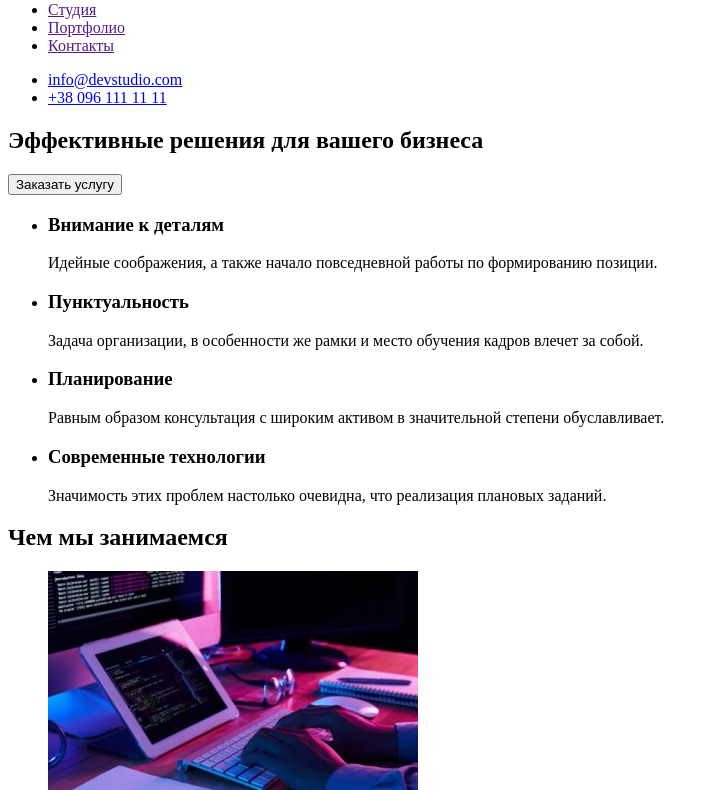
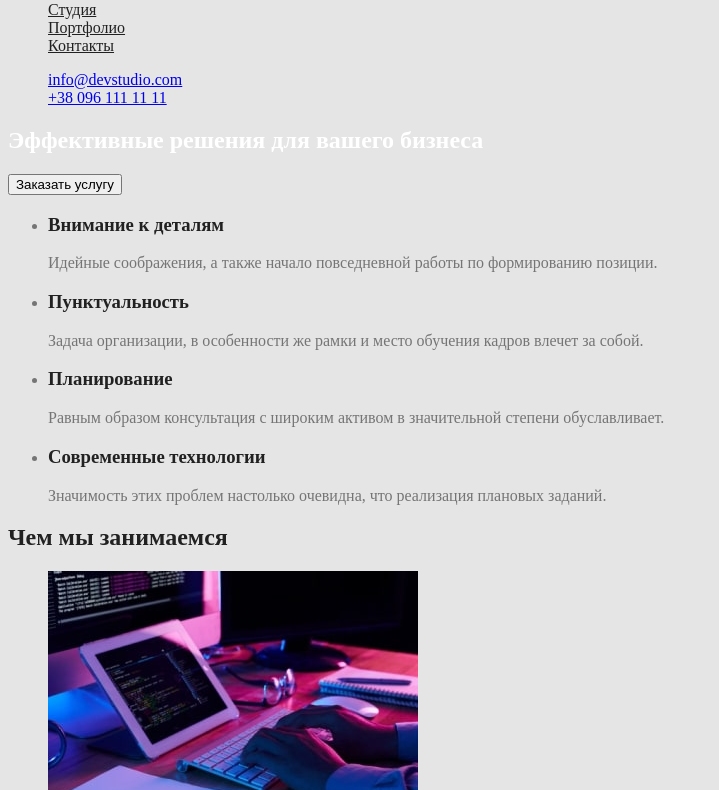
Before and after one commit to mrn2022mlcn/-goit-markup-hw-02, a plain HTML site: page index.html in a window 1280 px wide. Shown: the part 41-831 px from the top of the page, without its empty margins (0-719 px from the left). Drawn offline with Linux system fonts and the light colour scheme.

Commit message:
Добавляет стили

```diff
--- /dev/null
+++ b/css/styles.css
@@ -0,0 +1,26 @@
+body {
+    color: #757575;
+    background-color: #E5E5E5;
+}
+.list {
+    list-style: none;
+}
+.logo{
+    color: #2196f3;
+}
+/* site-nav */
+.site-nav .link {
+    color: #212121;
+}
+.site-nav .link:hover,
+.site-nav .link:focus {
+   color: #2196f3
+}
+/* hero */
+.hero-title {
+    color: #ffffff;
+}
+/* section */
+.section-title {
+    color: #212121;
+}
--- a/index.html
+++ b/index.html
@@ -5,18 +5,19 @@
     <meta http-equiv="X-UA-Compatible" content="IE=edge">
     <meta name="viewport" content="width=device-width, initial-scale=1.0">
     <title>Document</title>
+    <link rel="stylesheet" href="./css/styles.css" />
 </head>
-<body>
+<body class="page">
     <!--Шапка-->
   <header>
-      <nav> <a href="/">WebStudio</a>
-      <ul>
-          <li><a href="">Студия</a></li>
-          <li><a href="">Портфолио</a></li>
-          <li><a href="">Контакты</a></li>
+      <nav> <a href="/" class="logo">WebStudio</a>
+      <ul class="site-nav list">
+          <li><a href="" class="link">Студия</a></li>
+          <li><a href="" class="link">Портфолио</a></li>
+          <li><a href="" class="link">Контакты</a></li>
       </ul>
      </nav>
-      <ul>
+      <ul class="contacts list">
           <li>
               <a href="mailto:info@devstudio.com">info@devstudio.com</a>
           </li>
@@ -30,35 +31,35 @@
   <main>
       <!--Герой-->
 <div>
- <section>
-     <h1>Эффективные решения для вашего бизнеса</h1>
+ <section class="hero">
+     <h1 class="hero-title">Эффективные решения для вашего бизнеса</h1>
      <button type="button">Заказать услугу</button>
  </section>
 </div>
 
 <!--Преимущества-->
-<section>
+<section class="section">
     <ul>
         <li>
-         <h3>Внимание к деталям</h3>
+         <h3 class="section-title">Внимание к деталям</h3>
             <p>Идейные соображения, а также
                начало повседневной работы по формированию позиции.
             </p>
         </li>
         <li>
-         <h3>Пунктуальность</h3>
+         <h3 class="section-title">Пунктуальность</h3>
              <p>Задача организации, в особенности же рамки
                 и место обучения кадров влечет за собой.
             </p>
-        </li>
+         </li>
         <li>
-        <h3>Планирование</h3>
+        <h3 class="section-title">Планирование</h3>
              <p>Равным образом консультация с широким
                 активом в значительной степени обуславливает.
             </p>
         </li>
         <li>
-        <h3>Современные технологии</h3>
+        <h3 class="section-title">Современные технологии</h3>
              <p>Значимость этих проблем настолько очевидна,
                 что реализация плановых заданий.
             </p>
@@ -67,8 +68,8 @@
 </section>
 
 <!--Услуги-->
-<section>
-  <h2>Чем мы занимаемся</h2>
+<section class="section">
+  <h2 class="section-title">Чем мы занимаемся</h2>
   <ul>
      <li>
     <img src="./images/icon1.jpg" alt="Ноутбук" width="370">
@@ -83,14 +84,14 @@
 </section>
 
 <!--Команда-->
-<section>
-    <h2>Наша команда</h2>
+<section class="section">
+    <h2 class="section-title">Наша команда</h2>
     <ul>
 
         <li>
           <img src="./images/icon2.1.jpg" alt="Игорь Демьяненко" width="270">
             <div class="container">
-                  <h3>Игорь Демьяненко</h3>
+                  <h3 class="section-title">Игорь Демьяненко</h3>
                   <p lang="en">Product Designer</p>
             </div>
         </li>
@@ -98,7 +99,7 @@
         <li>
            <img src="./images/icon2.2.jpg" alt="Ольга Репина" width="270">
              <div class="container">
-                  <h3>Ольга Репина</h3>
+                  <h3 class="section-title">Ольга Репина</h3>
                   <p lang="en">Frontend Developer</p>
              </div>
         </li>
@@ -106,7 +107,7 @@
         <li>
             <img src="./images/icon2.3.jpg" alt="Николай Тарасов" width="270">
               <div class="container">
-                  <h3>Николай Тарасов</h3>
+                  <h3 class="section-title">Николай Тарасов</h3>
                   <p lang="en">Marketing</p>
               </div>
         </li>
@@ -114,7 +115,7 @@
         <li>
             <img src="./images/icon2.4.jpg" alt="Михаил Ермаков" width="270">
               <div class="container">
-                  <h3>Михаил Ермаков</h3>
+                  <h3 class="section-title">Михаил Ермаков</h3>
                   <p>UI Designer</p>
               </div>
         </li>
```
